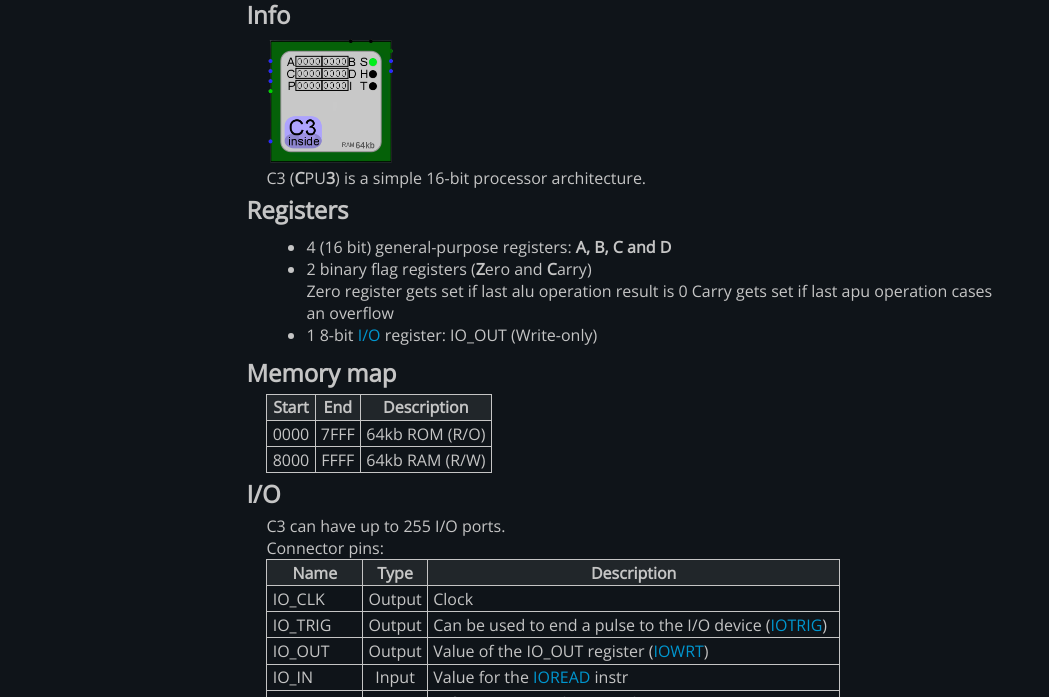
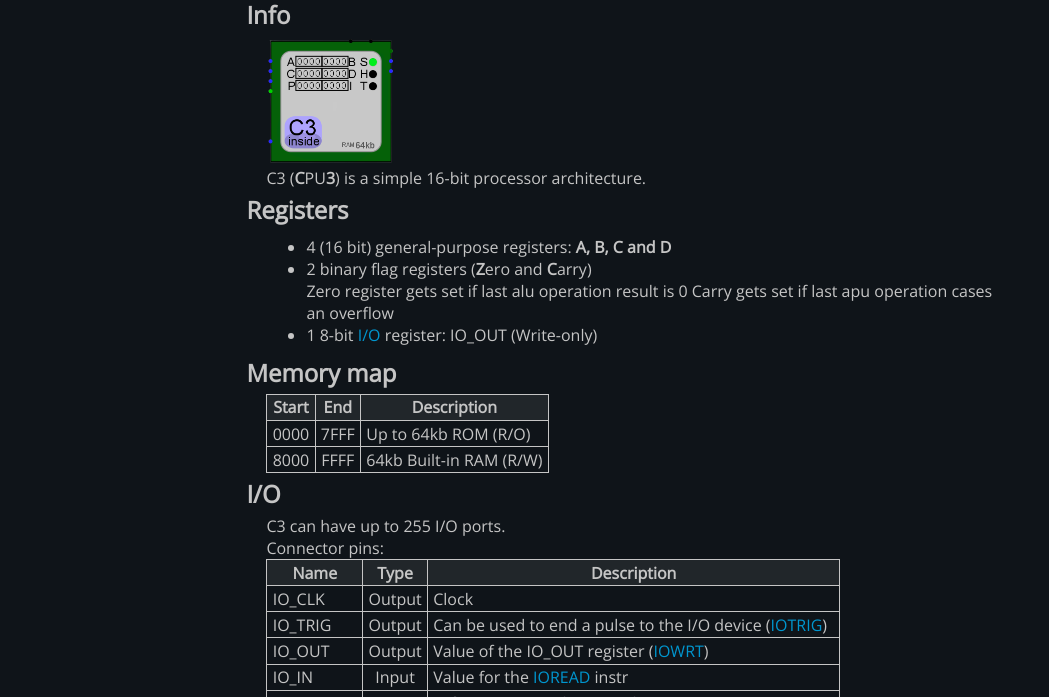
Before and after one commit to griffi-gh/C3, a plain HTML site: page docs/index.html in a window 1280 px wide. Shown: the part 103-800 px from the top of the page, without its empty margins (0-1049 px from the left). Drawn offline with Linux system fonts and the light colour scheme.

Commit message:
Update index.html

```diff
--- a/docs/index.html
+++ b/docs/index.html
@@ -73,12 +73,12 @@
 							<tr>
 								<td class="center-text">0000</td>
 								<td class="center-text">7FFF</td>
-								<td>64kb ROM (R/O)</td>
+								<td>Up to 64kb ROM (R/O)</td>
 							</tr>
 							<tr>
 								<td class="center-text">8000</td>
 								<td class="center-text">FFFF</td>
-								<td>64kb RAM (R/W)</td>
+								<td>64kb Built-in RAM (R/W)</td>
 							</tr>
 						</table>
 					</div>
@@ -128,6 +128,7 @@
 								<td><a href="#_i_halt">HALT</a> the CPU (Without waiting for instrution to finish)</td>
 						  </tr>
 						</table>
+						TODO: I/O memory access
 					</div>
 					<h2 id="_instr_format">Instruction encoding</h2>
 					<div class="tab">
@@ -538,7 +539,8 @@
 								<td class="code-font">-</td>
 							</tr>
 						</table>
-						(Invalid instructions are equivalent to NOP)
+						(Invalid instructions are equivalent to NOP, but spend all 2 cycles instead of skipping them)<br>
+						TODO: Add instruction lengths
 					</div>
 					<h2>C3 Assembly</h2>
 					<div class="tab">
```
